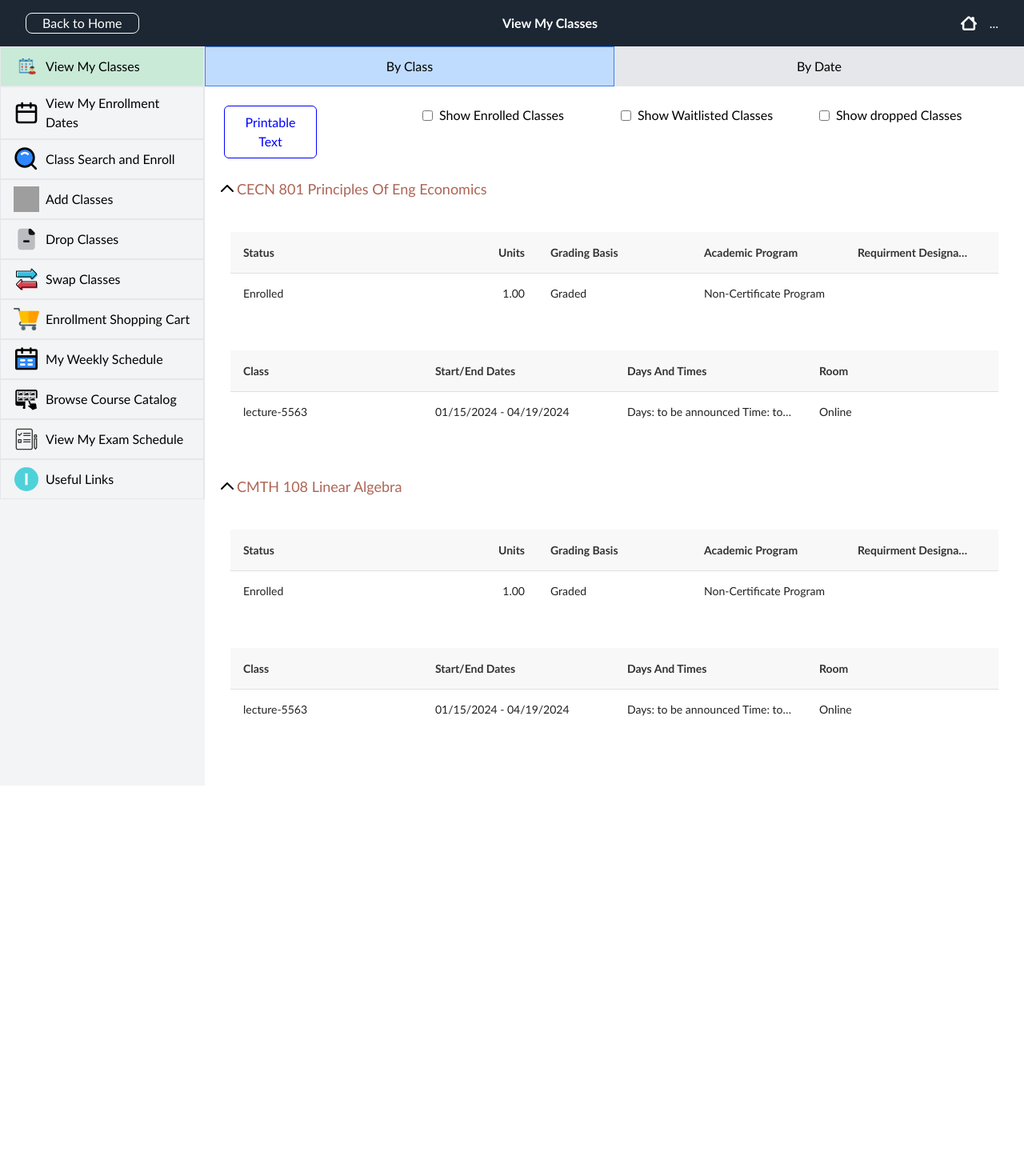
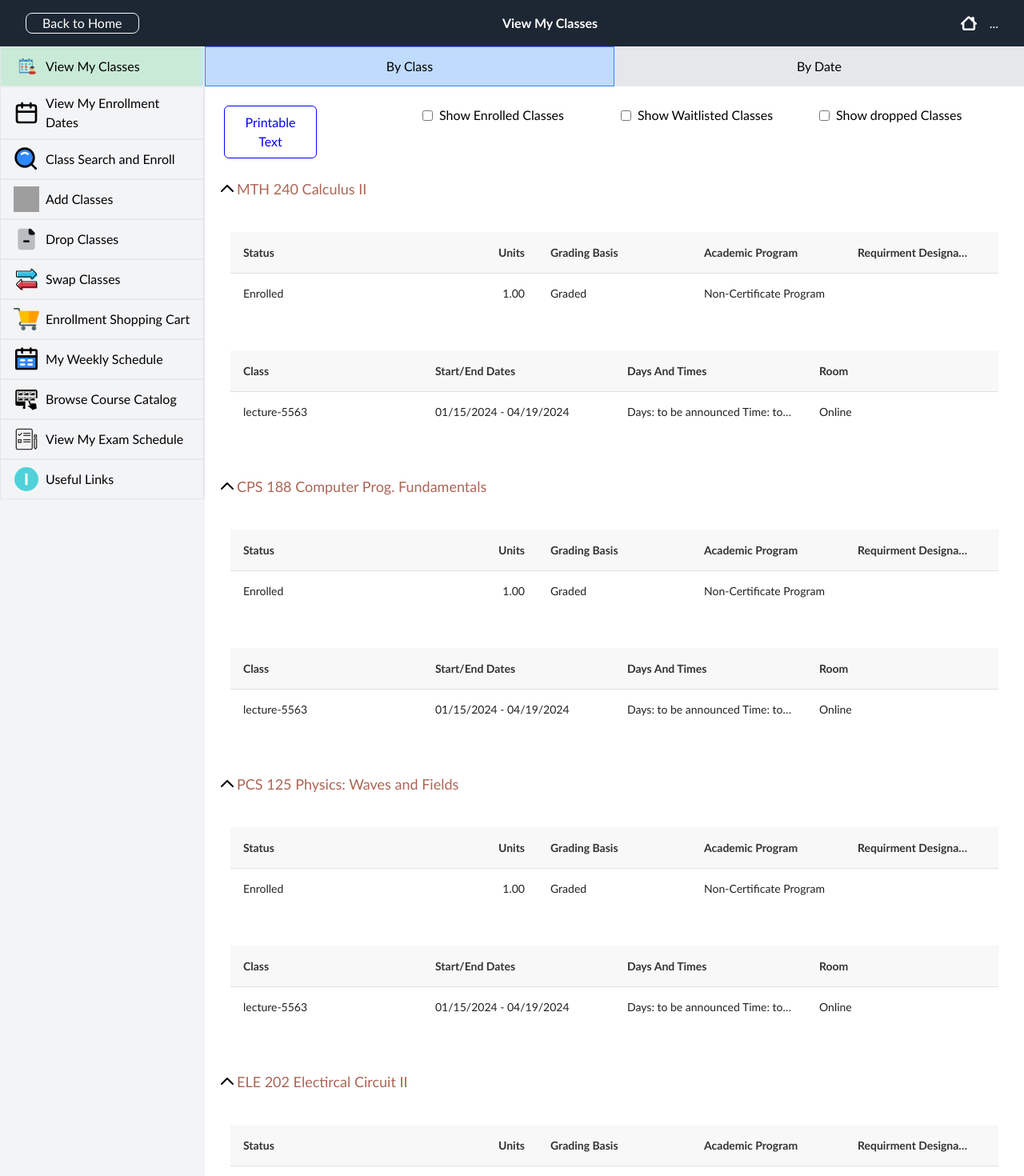
Before and after one commit to AnnasAhmed1/student-management-system, a React (Create React App) app: page /class in a window 1280 px wide. Shown: the top 1470 px of the page at 80% size. Before the commit the page ends 982 px from the top, so only its background shows below. Built offline with nearby package versions, Linux system fonts and the light colour scheme; grey boxes are pictures that could not be loaded.

Commit message:
view-classes-update

```diff
--- a/src/components/Tab1.jsx
+++ b/src/components/Tab1.jsx
@@ -1,10 +1,11 @@
-import React from 'react'
+import React from "react";
 
-import Accordion from './Accordion'
+import Accordion from "./Accordion";
 
 const Tab1 = () => {
   return (
-    <div><div className="flex flex-wrap">
+    <div>
+      <div className="flex flex-wrap">
         <div className="w-full sm:w-1/2 md:w-1/4 lg:w-1/4 xl:w-1/4 p-2">
           <button className="w-1/2 bg-white border mr-auto border-color3 rounded-md py-2 px-4 text-color3 hover:bg-color3 hover:text-white">
             Printable Text
@@ -30,11 +31,14 @@ const Tab1 = () => {
         </div>
       </div>
 
-  <Accordion title={'CECN 801 Principles Of Eng Economics'}/>
+      <Accordion title={"MTH 240 Calculus II"} />
 
-  <Accordion title={'CMTH 108 Linear Algebra'}/>
+      <Accordion title={"CPS 188 Computer Prog. Fundamentals"} />
+      <Accordion title={"PCS 125 Physics: Waves and Fields"} />
+      <Accordion title={"ELE 202 Electircal Circuit II"} />
+      <Accordion title={"FRE 101 French"} />
     </div>
-  )
-}
+  );
+};
 
-export default Tab1
+export default Tab1;
```
Lines whose indentation alone changed are shown as unchanged.
